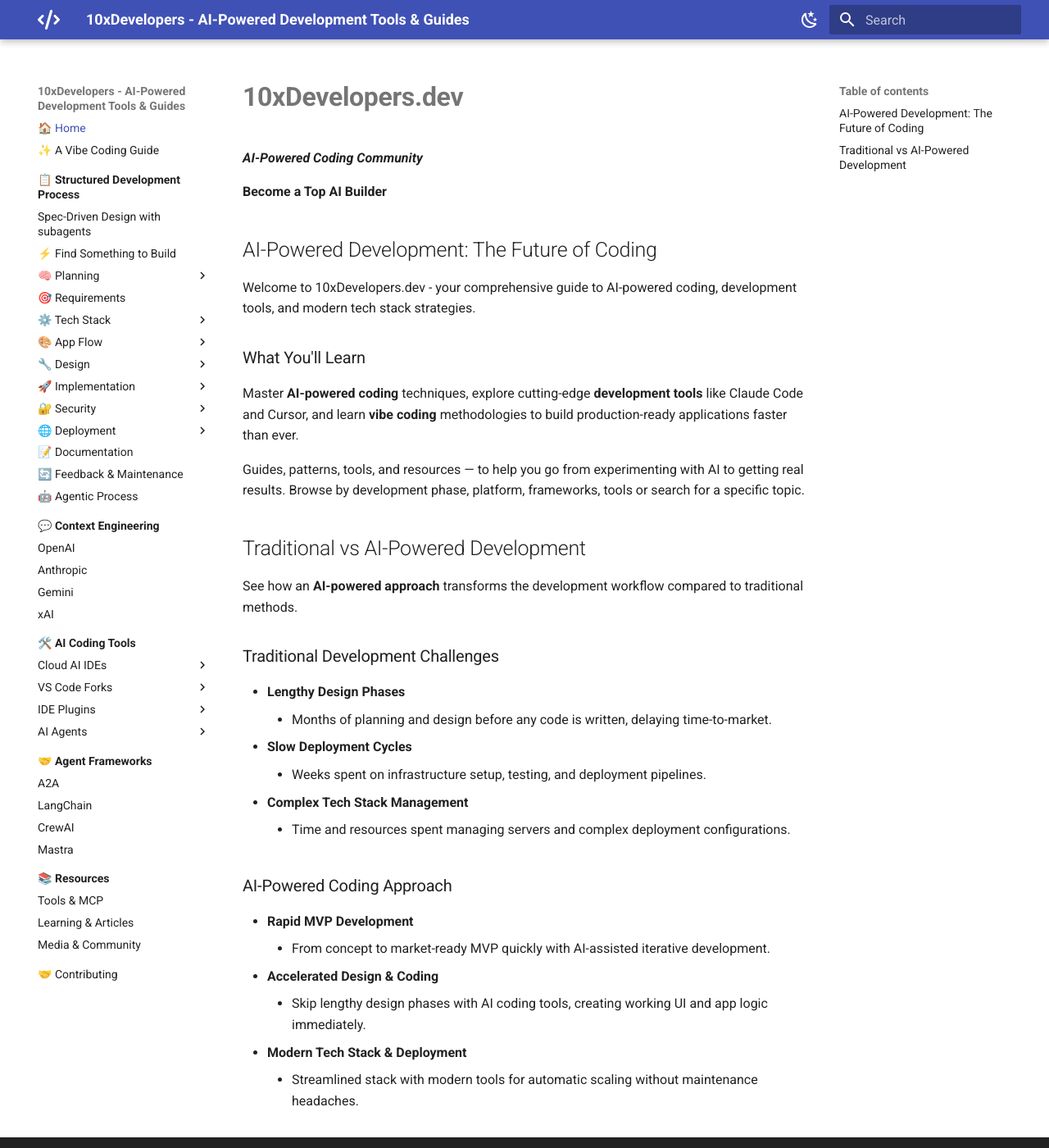
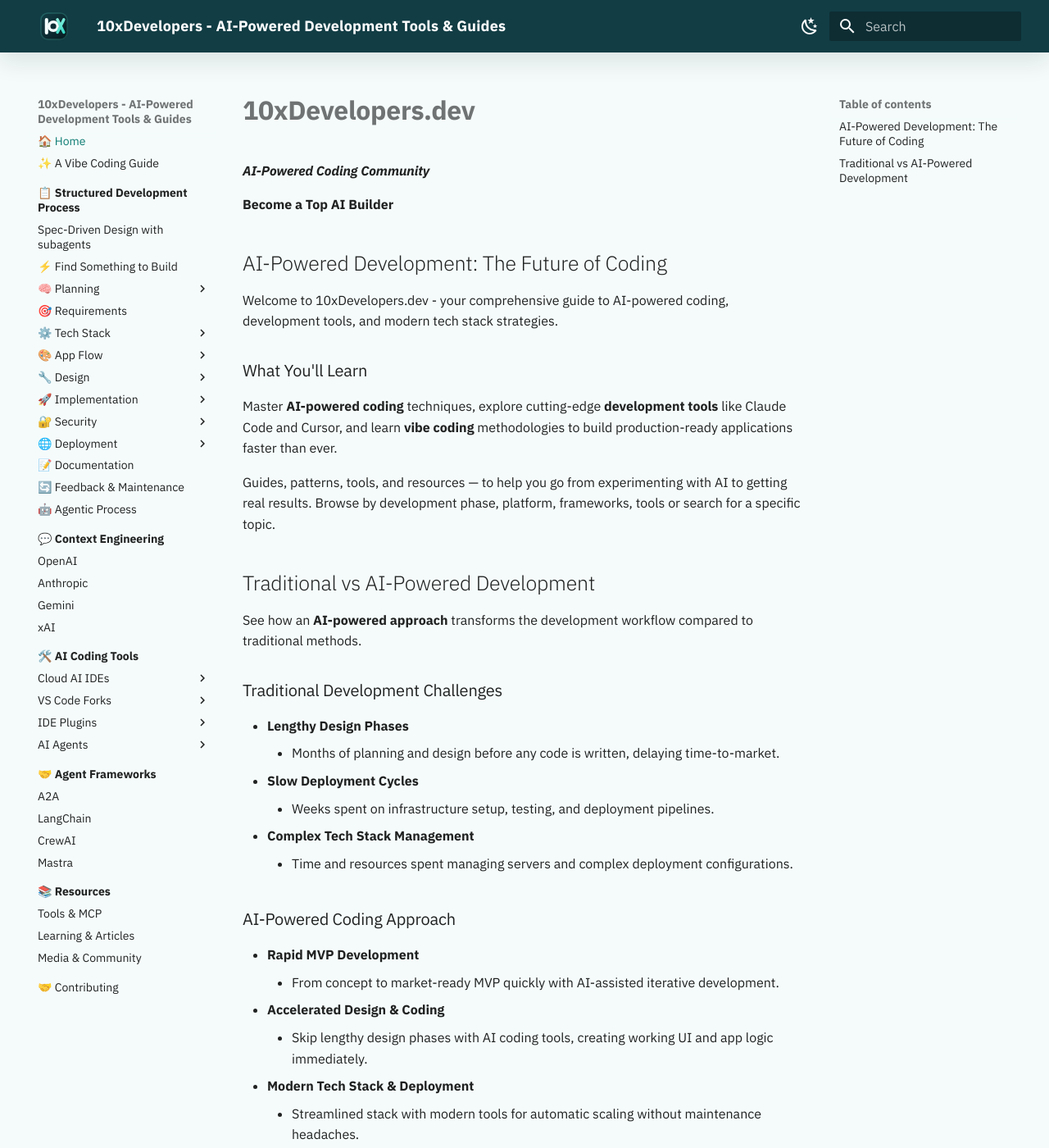
Before and after one commit to shlomoc/10xdev, an MkDocs documentation site: the page built from docs/index.md, in a window 1280 px wide and 1400 px high. Shown: the whole window at 82% size. Built offline with MkDocs 1.6.1 and Material for MkDocs 9.7.7, drawn with Linux system fonts in a browser that asks for light colours.

Commit message:
feat: add logo.svg and update mkdocs configuration for custom logo and font changes

```diff
--- a/docs/stylesheets/override.css
+++ b/docs/stylesheets/override.css
@@ -3,3 +3,43 @@
   word-break: break-word;
   overflow-wrap: break-word;
 }
+
+[data-md-color-scheme="default"] {
+  --md-primary-fg-color: #123d45;
+  --md-primary-fg-color--light: #1f5a64;
+  --md-primary-fg-color--dark: #081d22;
+  --md-accent-fg-color: #0f9d92;
+  --md-accent-fg-color--transparent: rgba(15, 157, 146, 0.14);
+  --md-typeset-a-color: #0c7b72;
+  --md-default-bg-color: #f5fbfb;
+}
+
+[data-md-color-scheme="slate"] {
+  --md-hue: 192;
+  --md-primary-fg-color: #0b2329;
+  --md-primary-fg-color--light: #154751;
+  --md-primary-fg-color--dark: #06161a;
+  --md-accent-fg-color: #52e3cf;
+  --md-accent-fg-color--transparent: rgba(82, 227, 207, 0.14);
+  --md-typeset-a-color: #7deedd;
+}
+
+.md-header {
+  box-shadow: 0 12px 28px rgba(7, 28, 33, 0.1);
+  backdrop-filter: blur(12px);
+}
+
+[data-md-color-scheme="slate"] .md-header {
+  box-shadow: 0 16px 30px rgba(0, 0, 0, 0.24);
+}
+
+.md-header__button.md-logo img,
+.md-nav__button.md-logo img {
+  height: 2rem;
+  width: auto;
+}
+
+.md-header__title {
+  font-weight: 600;
+  letter-spacing: 0.01em;
+}
--- a/mkdocs.yml
+++ b/mkdocs.yml
@@ -8,23 +8,22 @@ site_author: 10xDevelopers Community
 theme:
   name: material
   custom_dir: overrides
+  logo: img/logo.svg
 
   font:
-    text: Roboto
-    code: Roboto Mono
-  icon:
-    logo: fontawesome/solid/code
+    text: IBM Plex Sans
+    code: IBM Plex Mono
   favicon: img/favicon.ico
   palette:
     - scheme: default
-      primary: indigo
-      accent: deep purple
+      primary: custom
+      accent: custom
       toggle:
         icon: material/weather-night
         name: Switch to dark mode
     - scheme: slate
-      primary: indigo
-      accent: deep purple
+      primary: custom
+      accent: custom
       toggle:
         icon: material/weather-sunny
         name: Switch to light mode
```
Also changed, not shown: docs/img/logo.svg (added).
